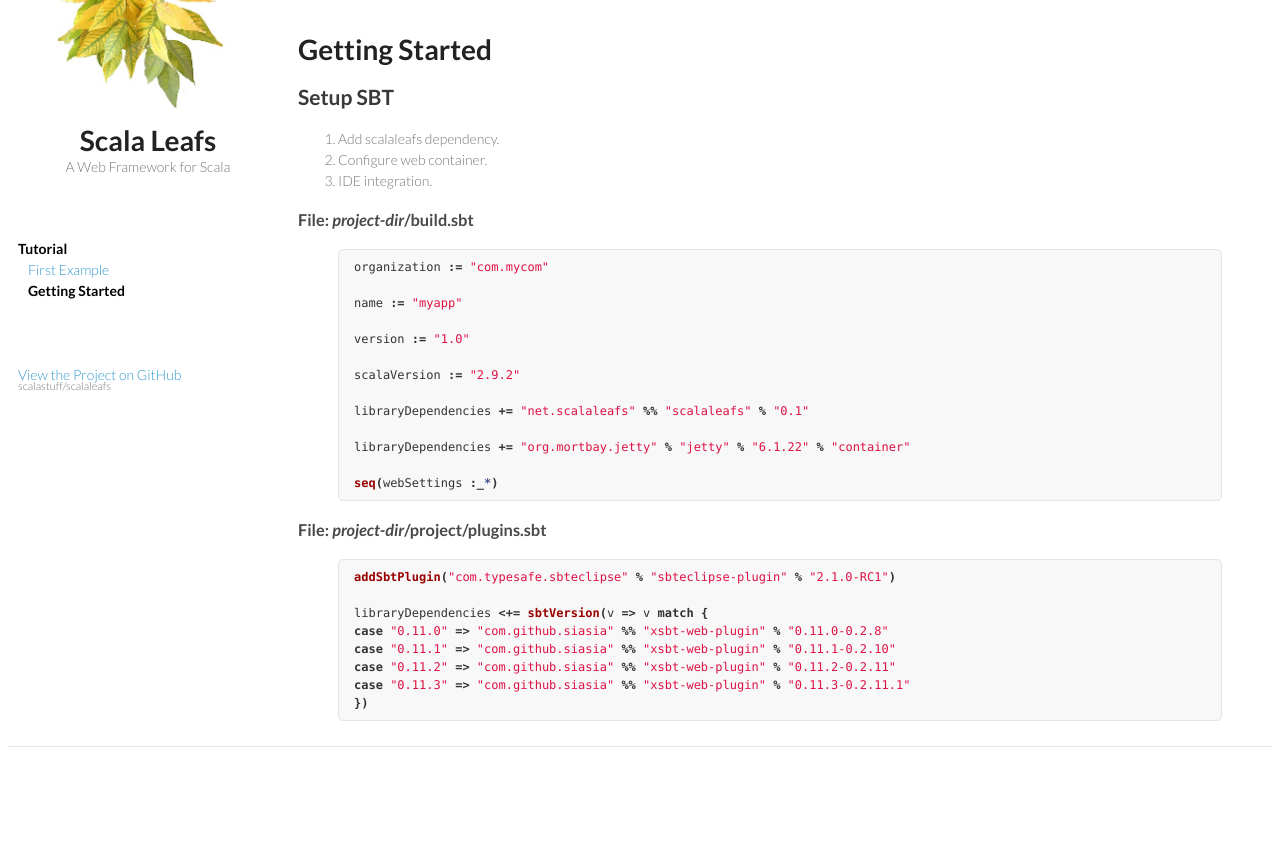
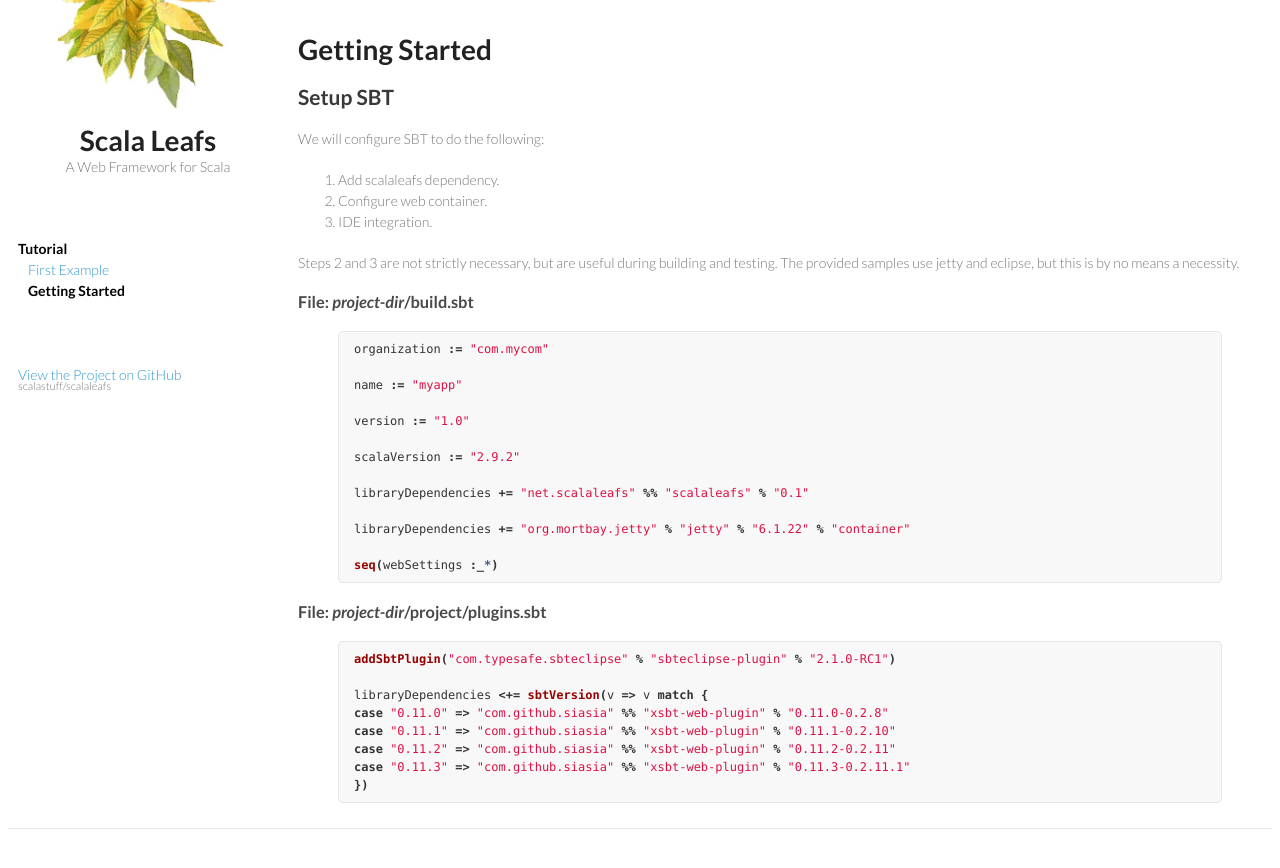
Before and after one commit to scalastuff/scalaleafs, a Jekyll site: the page built from getting-started.md, in a window 1280 px wide. Shown: the top 868 px of the page. Built offline with Jekyll 4.4.1, drawn with Linux system fonts in a browser that asks for light colours.

Commit message:
Updated getting-started.md

```diff
--- a/getting-started.md
+++ b/getting-started.md
@@ -7,9 +7,14 @@
 
 ## Setup SBT
 
+We will configure SBT to do the following:
+
 1. Add scalaleafs dependency.
 2. Configure web container.
 3. IDE integration.
+
+Steps 2 and 3 are not strictly necessary, but are useful during building and testing.
+The provided samples use jetty and eclipse, but this is by no means a necessity.
 
 ### File: *project-dir*/build.sbt
 {% highlight scala %}
```
